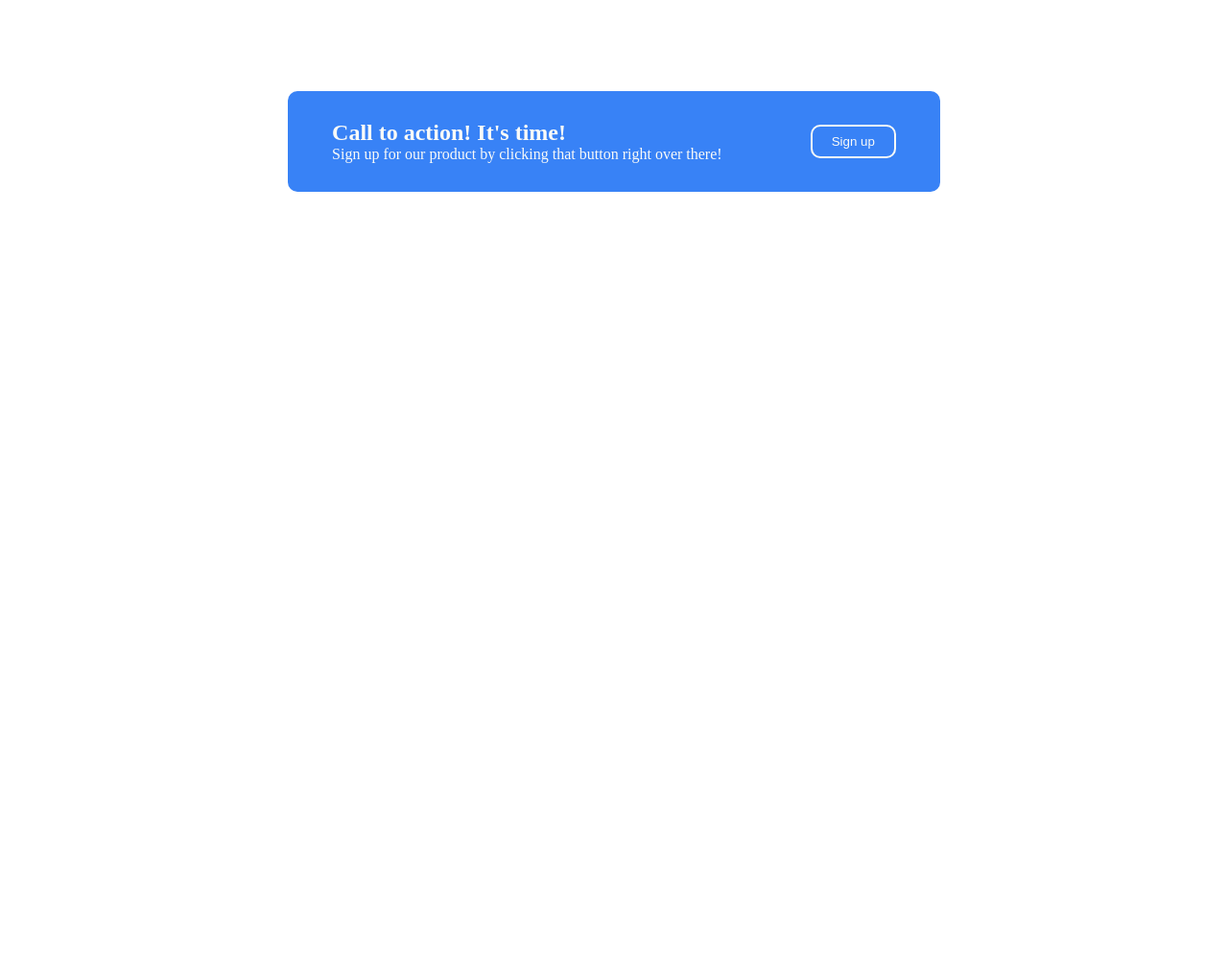
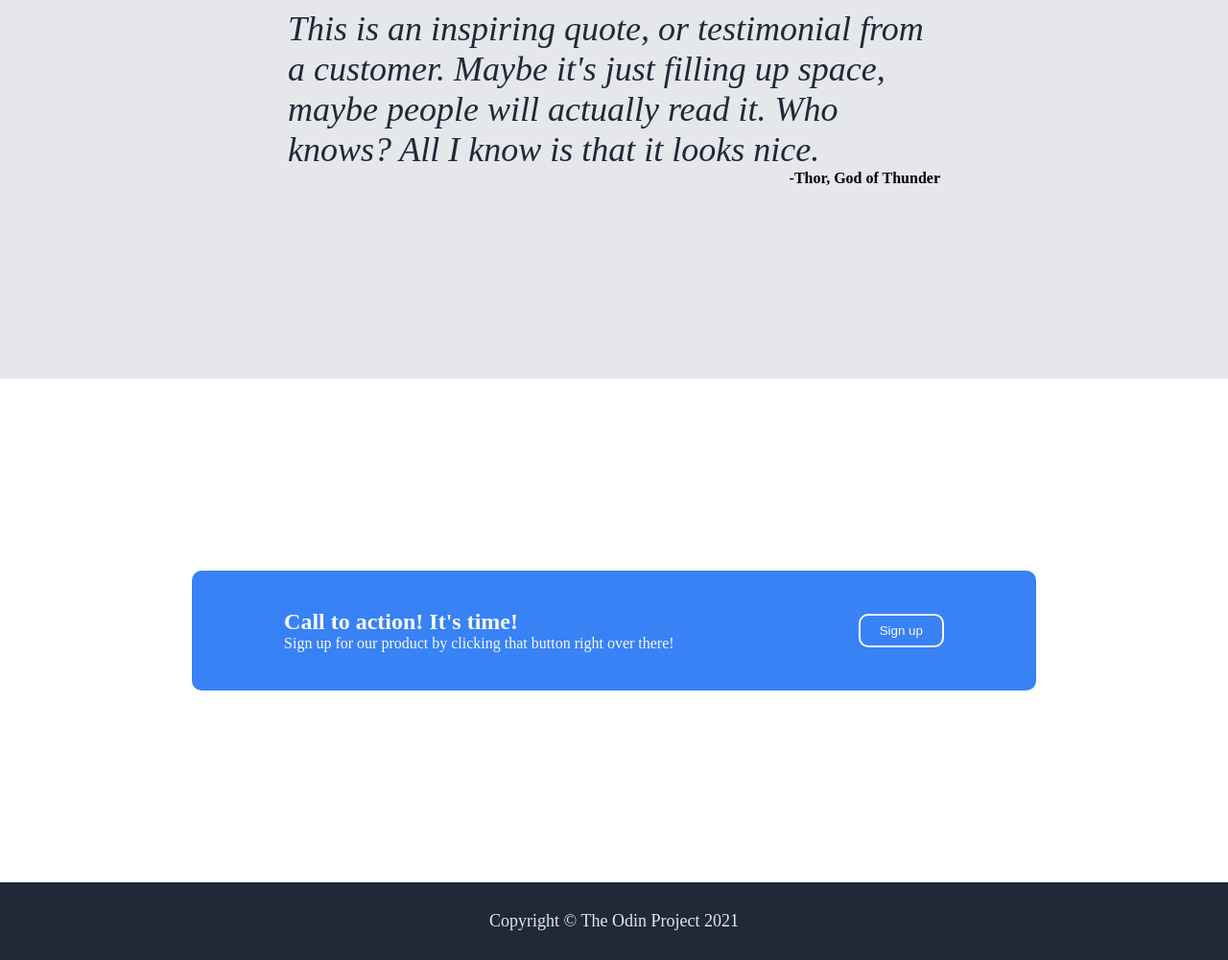
Before and after one commit to tylerwood26/foundations-landing-page, a plain HTML site: page index.html in a window 1280 px wide. Shown: the part 1230-2231 px from the top of the page at 96% size. Before the commit the page ends 1530 px from the top, so only its background shows below. Drawn offline with Linux system fonts and the light colour scheme.

Commit message:
Add footer

```diff
--- a/index.html
+++ b/index.html
@@ -64,5 +64,8 @@
                 <button>Sign up</button>
             </div>
         </div>
+        <footer>
+            <p>Copyright &copy The Odin Project 2021</p>
+        </footer>
     </body>
 </html>
--- a/style.css
+++ b/style.css
@@ -41,7 +41,7 @@ header {
     display: flex;
     justify-content: center;
     align-items: center;
-    padding: 100px 200px;
+    padding: 150px 200px;
     background-color: #1f2937;
     gap: 50px;
 }
@@ -79,7 +79,7 @@ header {
 }
 
 .random-info {
-    padding: 50px 200px;
+    padding: 100px 200px;
 }
 
 .random-info h2 {
@@ -120,7 +120,7 @@ header {
     align-items: center;
     justify-content: center;
     background: #e5e7eb;
-    padding: 100px 300px;
+    padding: 200px 300px;
 }
 
 .quote {
@@ -135,7 +135,7 @@ header {
 }
 
 .call-to-action {
-    padding: 100px 300px;
+    padding: 200px 200px;
 }
 
 .action-content {
@@ -144,7 +144,7 @@ header {
     align-items: center;
     background-color: #3882f6;
     border-radius: 10px;
-    padding: 30px 0;
+    padding: 40px 0;
 }
 
 .text {
@@ -158,3 +158,14 @@ header {
     border-radius: 10px;
     padding: 8px 20px;
 }
+
+footer {
+    background-color: #1f2937;
+    padding: 30px;
+    text-align: center;
+}
+
+footer p {
+    font-size: 18px;
+    color: #e5e7eb;
+}
```
